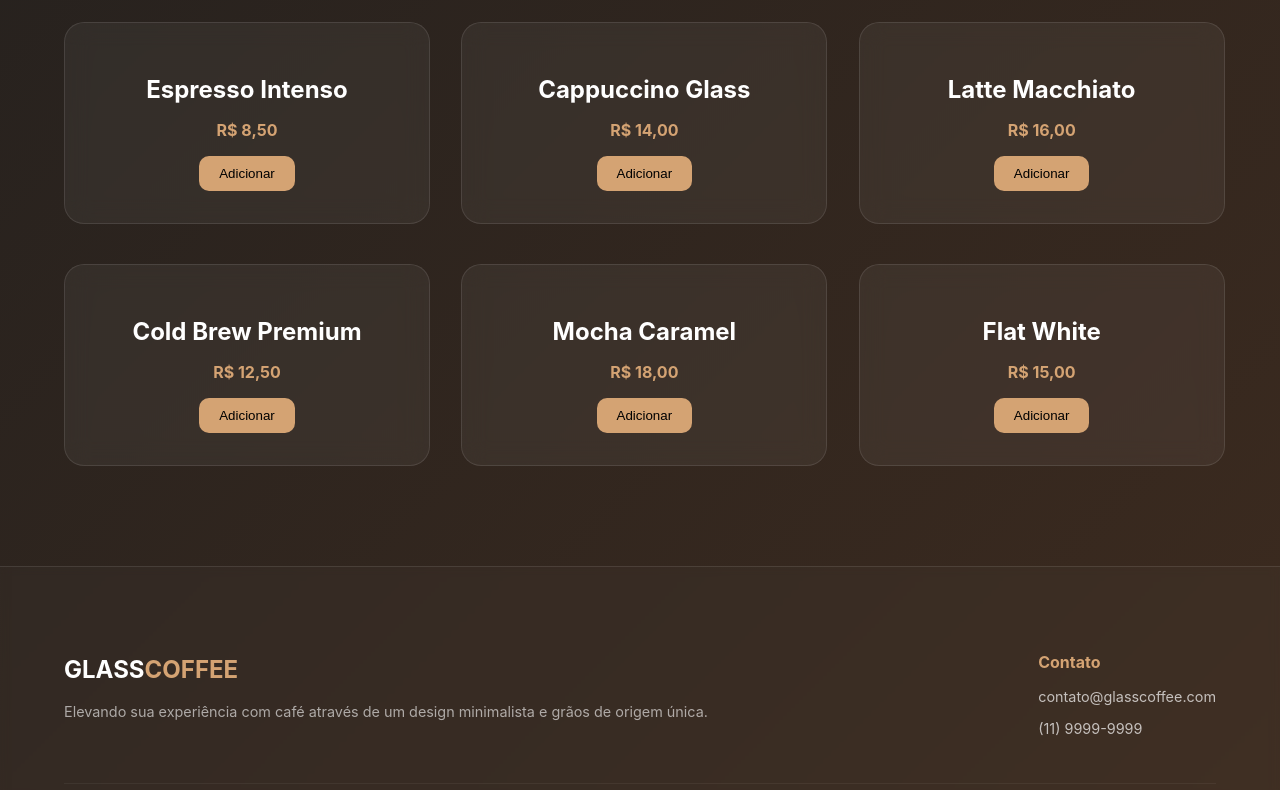
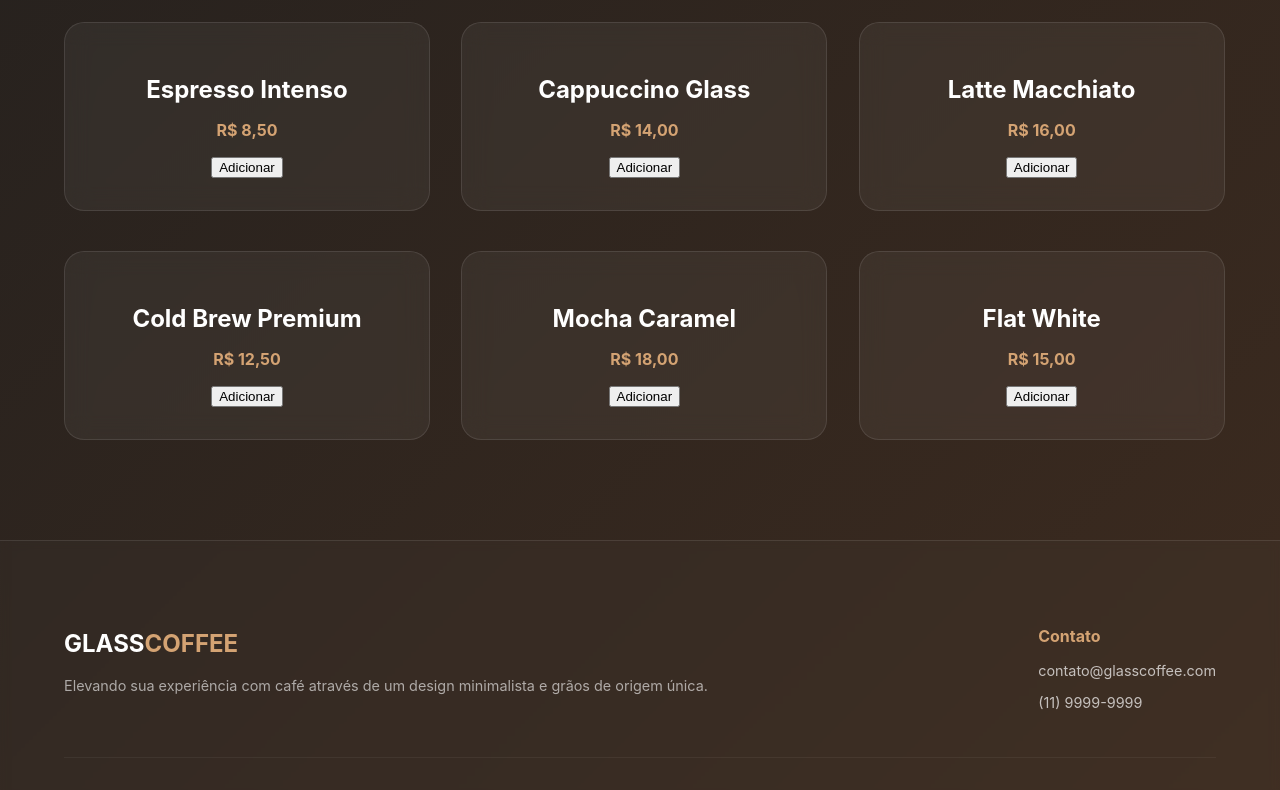
Before and after one commit to PatricAugusto/Coffee-Glass-Spa, a Next.js app: page / in a window 1280 px wide. Shown: the part 952-1742 px from the top of the page. Built offline with nearby package versions, Linux system fonts and the light colour scheme.

Commit message:
feat: implement add-to-cart logic and cart item persistence

```diff
--- a/src/components/Cart/index.js
+++ b/src/components/Cart/index.js
@@ -2,7 +2,7 @@ import { useCart } from '@/context/CartContext';
 import { CartOverlay, CartSidebar, CartHeader } from './Cart.styles';
 
 export default function Cart() {
-  const { isCartOpen, closeCart } = useCart();
+  const { isCartOpen, closeCart, cartItems } = useCart();
 
   return (
     <>
@@ -13,10 +13,27 @@ export default function Cart() {
           <button onClick={closeCart}>&times;</button>
         </CartHeader>
 
-        <div style={{ flex: 1, color: 'rgba(255,255,255,0.6)' }}>
-          <p>O carrinho está vazio.</p>
+        <div style={{ flex: 1, overflowY: 'auto' }}>
+          {cartItems.length === 0 ? (
+            <p style={{ color: 'rgba(255,255,255,0.5)' }}>Carrinho vazio...</p>
+          ) : (
+            cartItems.map((item) => (
+              <div key={item.id} style={{
+                marginBottom: '1rem',
+                borderBottom: '1px solid rgba(255,255,255,0.1)',
+                paddingBottom: '0.5rem'
+              }}>
+                <h4 style={{ color: '#fff' }}>{item.name}</h4>
+                <div style={{ display: 'flex', justifyContent: 'space-between', color: '#d4a373' }}>
+                  <span>{item.quantity}x</span>
+                  <span>{item.price}</span>
+                </div>
+              </div>
+            ))
+          )}
         </div>
 
+        {cartItems.length > 0 && (
         <button style={{
           padding: '15px',
           background: '#d4a373',
@@ -27,6 +44,7 @@ export default function Cart() {
         }}>
           Finalizar Compra
         </button>
+        )}
       </CartSidebar>
     </>
   );
--- a/src/components/CoffeeCard/index.js
+++ b/src/components/CoffeeCard/index.js
@@ -1,4 +1,6 @@
 'use client';
+
+import { useCart } from '@/context/CartContext';
 import styled from 'styled-components';
 
 const Card = styled.div`
@@ -28,20 +30,24 @@ const Price = styled.p`
   color: #d4a373;
 `;
 
-export default function CoffeeCard({ name, price }) {
+const Button = styled.button`
+  padding: 10px 20px,
+  borderRadius: 10px,
+  border: none,
+  cursor: pointer,
+  background: #d4a373
+`;
+
+export default function CoffeeCard({ id, name, price }) {
+  const { addToCart } = useCart();
+
   return (
     <Card>
       <Title>{name}</Title>
       <Price>{price}</Price>
-      <button style={{
-        padding: '10px 20px',
-        borderRadius: '10px',
-        border: 'none',
-        cursor: 'pointer',
-        background: '#d4a373'
-      }}>
+      <Button onClick={() => addToCart({ id, name, price })}>
         Adicionar
-      </button>
+      </Button>
     </Card>
   );
 }
--- a/src/context/CartContext.js
+++ b/src/context/CartContext.js
@@ -7,12 +7,39 @@ export function CartProvider({ children }) {
   const [isCartOpen, setIsCartOpen] = useState(false);
   const [cartItems, setCartItems] = useState([]);
 
-  const toggleCart = () => setIsCartOpen(!isCartOpen);
   const openCart = () => setIsCartOpen(true);
   const closeCart = () => setIsCartOpen(false);
 
+  const addToCart = (product) => {
+    setCartItems((prevItems) => {
+      const existingItem = prevItems.find((item) => item.id === product.id);
+
+      if (existingItem) {
+        return prevItems.map((item) =>
+          item.id === product.id
+            ? { ...item, quantity: item.quantity + 1 }
+            : item
+        );
+      }
+      return [...prevItems, { ...product, quantity: 1 }];
+    });
+
+    openCart();
+  };
+
+  const removeFromCart = (productId) => {
+    setCartItems((prevItems) => prevItems.filter(item => item.id !== productId));
+  };
+
   return (
-    <CartContext.Provider value={{ isCartOpen, toggleCart, openCart, closeCart, cartItems }}>
+    <CartContext.Provider value={{
+      isCartOpen,
+      openCart,
+      closeCart,
+      cartItems,
+      addToCart,
+      removeFromCart
+    }}>
       {children}
     </CartContext.Provider>
   );
```
